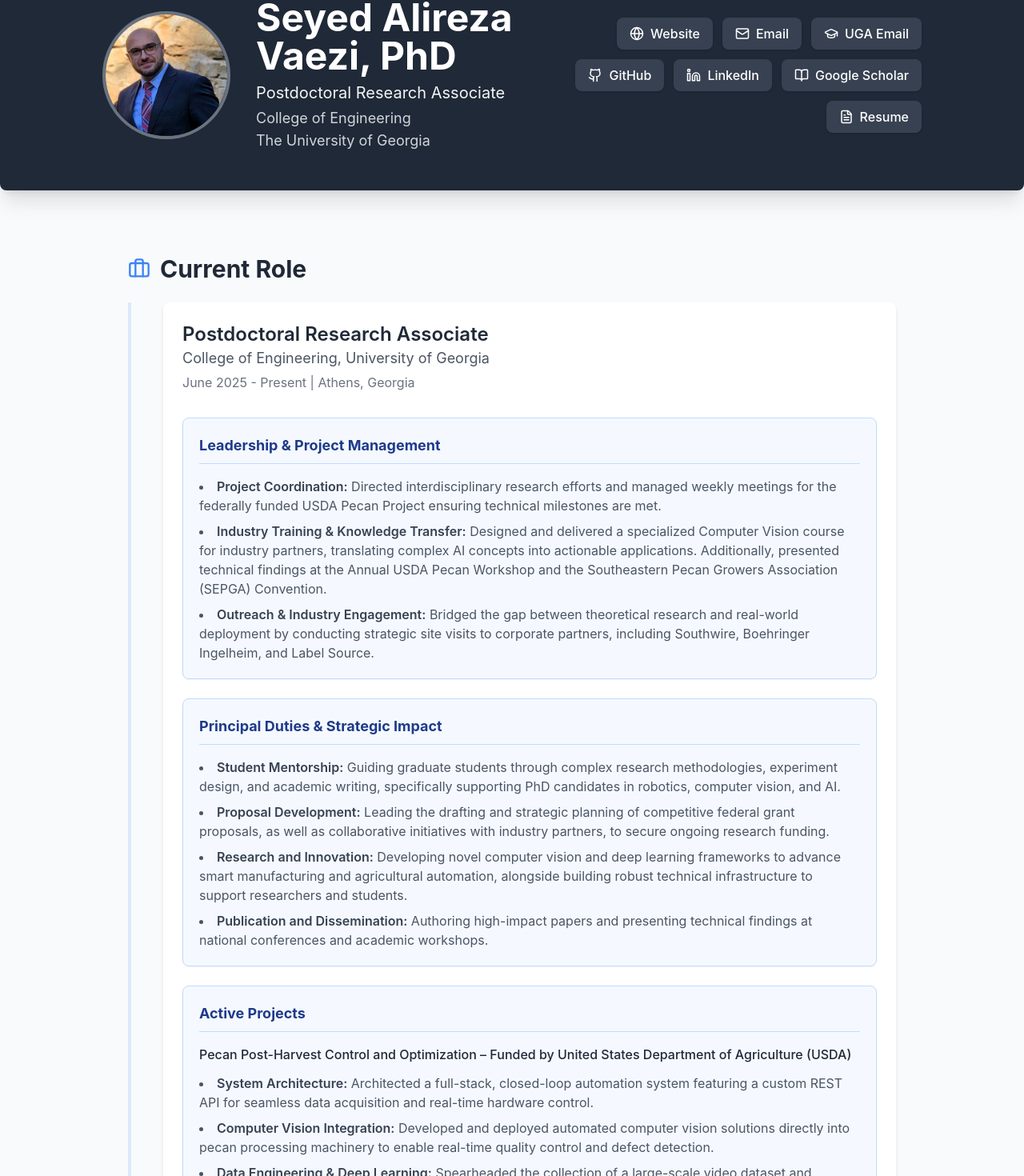
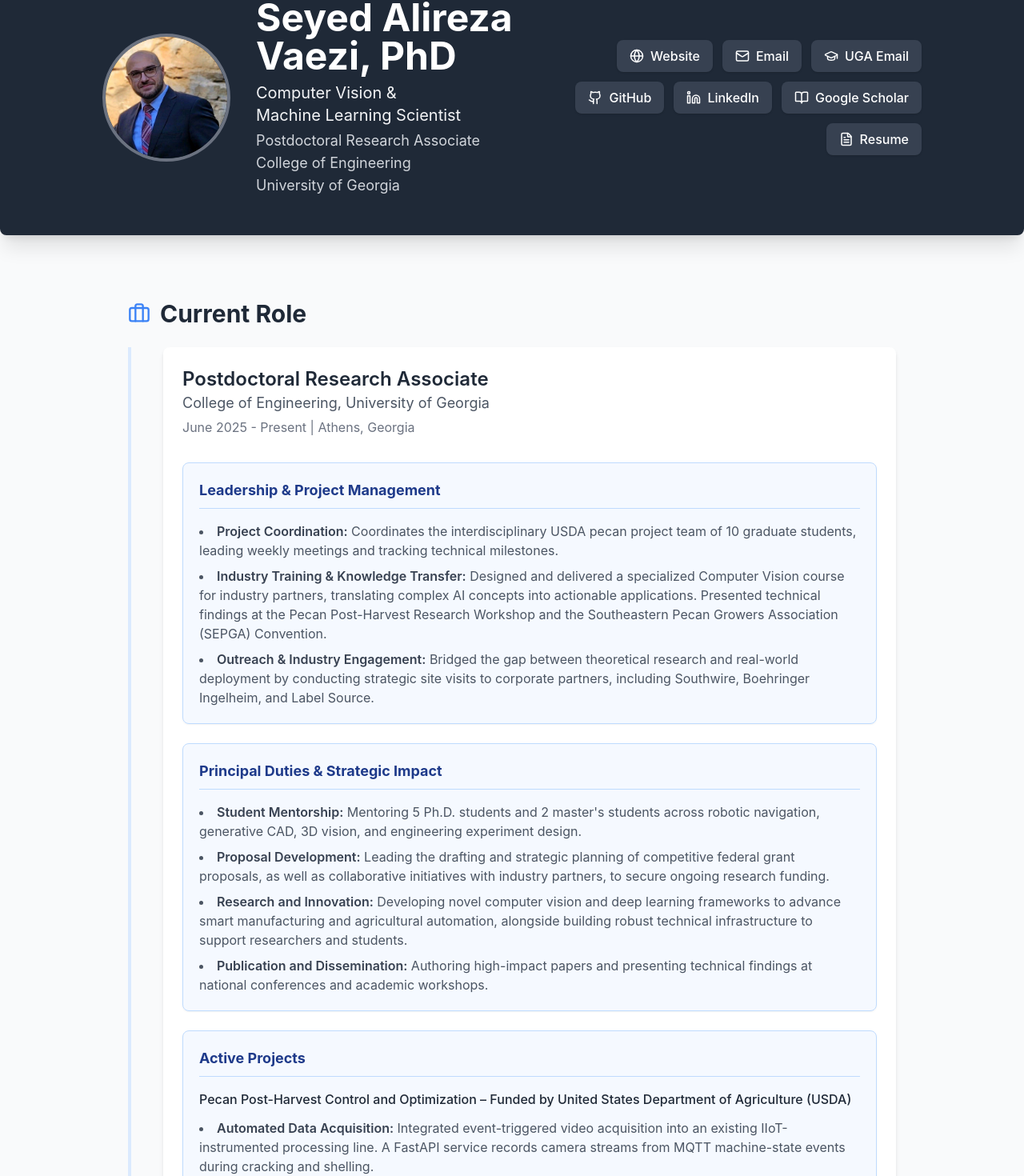
Before and after one commit to salirezav/salirezav.github.io, a React (Create React App) app: page / in a window 1280 px wide. Shown: the part 114-1584 px from the top of the page at 80% size. Built offline with nearby package versions, Linux system fonts and the light colour scheme.

Commit message:
Align site copy with the corrected resume.
Use the Computer Vision & Machine Learning Scientist title, and correct the pecan project, mentoring, and Ph.D. timeline so they match the resume.

Co-authored-by: Alireza Vaezi <salirezav@users.noreply.github.com>

```diff
--- a/public/index.html
+++ b/public/index.html
@@ -6,7 +6,7 @@
   <link rel="icon" href="%PUBLIC_URL%/favicon.ico" />
   <meta name="viewport" content="width=device-width, initial-scale=1" />
   <meta name="theme-color" content="#000000" />
-  <meta name="description" content="Web site created using create-react-app" />
+  <meta name="description" content="Computer Vision & Machine Learning Scientist and Postdoctoral Research Associate in the College of Engineering at the University of Georgia." />
   <link rel="apple-touch-icon" href="%PUBLIC_URL%/logo192.png" />
   <!--
       manifest.json provides metadata used when your web app is installed on a
@@ -22,7 +22,7 @@
       work correctly both with client-side routing and a non-root public URL.
       Learn how to configure a non-root public URL by running `npm run build`.
     -->
-  <title>Seyed Alireza Vaezi's Portfolio</title>
+  <title>Seyed Alireza Vaezi | Computer Vision & Machine Learning Scientist</title>
 </head>
 
 <body>
--- a/src/components/layout/Header.tsx
+++ b/src/components/layout/Header.tsx
@@ -78,9 +78,18 @@ const Header: React.FC<HeaderProps> = ({ info }) => {
                 <div className="w-full text-center md:text-left lg:w-[20rem] lg:shrink-0 xl:w-[22rem]">
                   <h1 className="mb-2 text-balance text-4xl font-bold md:text-5xl">{info.name}</h1>
                   <div className="leading-snug">
-                    <p className="text-lg text-gray-100 sm:text-xl">{PROFILE_TITLE_LINES[0]}</p>
-                    <p className="mt-1 text-base text-gray-300 sm:text-lg">{PROFILE_TITLE_LINES[1]}</p>
-                    <p className="text-base text-gray-300 sm:text-lg">{PROFILE_TITLE_LINES[2]}</p>
+                    {PROFILE_TITLE_LINES.map((line, index) => (
+                      <p
+                        key={line}
+                        className={
+                          index === 0
+                            ? 'text-balance text-lg text-gray-100 sm:text-xl'
+                            : `text-balance text-base text-gray-300 sm:text-lg${index === 1 ? ' mt-1' : ''}`
+                        }
+                      >
+                        {line}
+                      </p>
+                    ))}
                   </div>
                 </div>
                 <div className="w-full min-w-0 lg:flex-1">
--- a/src/constants/profile.ts
+++ b/src/constants/profile.ts
@@ -1,7 +1,8 @@
 export const PROFILE_TITLE_LINES = [
+  'Computer Vision & Machine Learning Scientist',
   'Postdoctoral Research Associate',
   'College of Engineering',
-  'The University of Georgia',
+  'University of Georgia',
 ] as const;
 
 export const PROFILE_IMAGE = '/me22.png';
--- a/src/data/portfolioData.ts
+++ b/src/data/portfolioData.ts
@@ -21,7 +21,7 @@ export const portfolioData: PortfolioData = {
       { name: 'Resume', url: '/Seyed-Alireza-Vaezi-Resume.pdf', icon: FileText },
     ],
   },
-  bio: 'Dr. Seyed Alireza Vaezi builds computer vision systems for segmentation, detection, and real-time inspection. He is team coordinator and computer vision lead on a USDA-funded pecan post-harvest project, designing closed-loop automation that runs quality control and defect detection on processing machinery. Where labeled data is scarce, he trains segmentation models by generating ground-truth labels with unsupervised and self-supervised methods, and he built TSeg, a Napari plugin that offers off-the-shelf segmentation algorithms for microscopic images. He is a Postdoctoral Research Associate in the College of Engineering at the University of Georgia and delivers computer vision training for industry partners.',
+  bio: 'Dr. Seyed Alireza Vaezi is a Computer Vision & Machine Learning Scientist and a Postdoctoral Research Associate in the College of Engineering at the University of Georgia. He coordinates a USDA-funded pecan post-harvest project, where he added automated, event-triggered video acquisition to an existing IIoT line and supplied the camera and data pipeline for the team\'s YOLO model. This work lays the groundwork for closed-loop automated process control. Where labeled data is scarce, he trains segmentation models on pseudo-labels from unsupervised and self-supervised methods, and he built TSeg, a Napari plugin that offers off-the-shelf segmentation algorithms for microscopic images. He also delivers computer vision training for industry partners.',
   currentRole: {
     title: 'Postdoctoral Research Associate',
     institution: 'College of Engineering, University of Georgia',
@@ -30,11 +30,11 @@ export const portfolioData: PortfolioData = {
     leadership: [
       {
         label: 'Project Coordination',
-        description: 'Directed interdisciplinary research efforts and managed weekly meetings for the federally funded USDA Pecan Project ensuring technical milestones are met.',
+        description: 'Coordinates the interdisciplinary USDA pecan project team of 10 graduate students, leading weekly meetings and tracking technical milestones.',
       },
       {
         label: 'Industry Training & Knowledge Transfer',
-        description: 'Designed and delivered a specialized Computer Vision course for industry partners, translating complex AI concepts into actionable applications. Additionally, presented technical findings at the Annual USDA Pecan Workshop and the Southeastern Pecan Growers Association (SEPGA) Convention.',
+        description: 'Designed and delivered a specialized Computer Vision course for industry partners, translating complex AI concepts into actionable applications. Presented technical findings at the Pecan Post-Harvest Research Workshop and the Southeastern Pecan Growers Association (SEPGA) Convention.',
       },
       {
         label: 'Outreach & Industry Engagement',
@@ -44,7 +44,7 @@ export const portfolioData: PortfolioData = {
     principalDuties: [
       {
         label: 'Student Mentorship',
-        description: 'Guiding graduate students through complex research methodologies, experiment design, and academic writing, specifically supporting PhD candidates in robotics, computer vision, and AI.',
+        description: 'Mentoring 5 Ph.D. students and 2 master\'s students across robotic navigation, generative CAD, 3D vision, and engineering experiment design.',
       },
       {
         label: 'Proposal Development',
@@ -63,16 +63,16 @@ export const portfolioData: PortfolioData = {
       title: 'Pecan Post-Harvest Control and Optimization – Funded by United States Department of Agriculture (USDA)',
       points: [
         {
-          label: 'System Architecture',
-          description: 'Architected a full-stack, closed-loop automation system featuring a custom REST API for seamless data acquisition and real-time hardware control.',
+          label: 'Automated Data Acquisition',
+          description: 'Integrated event-triggered video acquisition into an existing IIoT-instrumented processing line. A FastAPI service records camera streams from MQTT machine-state events during cracking and shelling.',
         },
         {
           label: 'Computer Vision Integration',
-          description: 'Developed and deployed automated computer vision solutions directly into pecan processing machinery to enable real-time quality control and defect detection.',
+          description: 'Integrated cameras and lighting for in-line inspection of pecan cracking and shelling, supplying the camera and data pipeline for the team\'s YOLO model. Live overlays reach over 90% per-class accuracy at 8–12 FPS. The in-line vision integration, live yield estimation, and crack segmentation and classification methods are the subject of an invention disclosure submitted to UGA.',
         },
         {
-          label: 'Data Engineering & Deep Learning',
-          description: 'Spearheaded the collection of a large-scale video dataset and engineered automated analysis pipelines, laying the groundwork for robust deep learning models and significantly accelerating the research lifecycle.',
+          label: 'Data & Annotation',
+          description: 'Built a dataset of about 200 processing-run videos and an in-house annotation and pseudo-labeling tool. On a set of about 1,500 videos, that workflow cut estimated annotation from about 15,000 hours to about 30 minutes. The resulting models monitor output quality, laying the groundwork for closed-loop automated process control.',
         },
       ],
     },
@@ -256,7 +256,7 @@ export const portfolioData: PortfolioData = {
         {
           date: '2021 - 2025',
           points: [
-            'Developed a supervised cilia segmentation model by leveraging an unsupervised method to generate ground-truth labels. This work focused on automating segmentation tasks, particularly for microscopic cilia images.',
+            'Trained a supervised cilia segmentation model on self-supervised pseudo-labels instead of manual annotation.',
             "Developed a non-intrusive emotion recognition framework using facial expression recognition (FER) and Emotional Body Posture Recognition (EBPR) to assess workers' psychological states in Industrial IoT-enabled manufacturing environments. This research enhances worker well-being by identifying stress, fatigue, and cognitive load. A collaboration with Dr. Jaime Camelio's lab in the Department of Engineering, UGA.",
             'Developed a computational model to analyze changes in mitochondrial morphology induced by infection with Mycobacterium marinum (Mmar), a less virulent relative of Mycobacterium tuberculosis (Mtb).',
           ],
@@ -285,6 +285,19 @@ export const portfolioData: PortfolioData = {
             'Configured Nginx external load balancer for accessing Rancher server nodes for administrators.',
             'Set up a private docker registry for custom made docker images.',
             'The goal of this project was to allow students to request their desired pods equipped with machine learning or development.',
+          ],
+        },
+      ],
+    },
+    {
+      title: 'Graduate Teaching Assistant',
+      institution: 'University of Georgia',
+      location: 'Athens, Georgia',
+      periods: [
+        {
+          date: '2019 - 2021',
+          points: [
+            'Supported computer science courses prior to the Graduate Research Assistant role in the Quinn Research Group.',
           ],
         },
       ],
```
Also changed, not shown: public/manifest.json.
